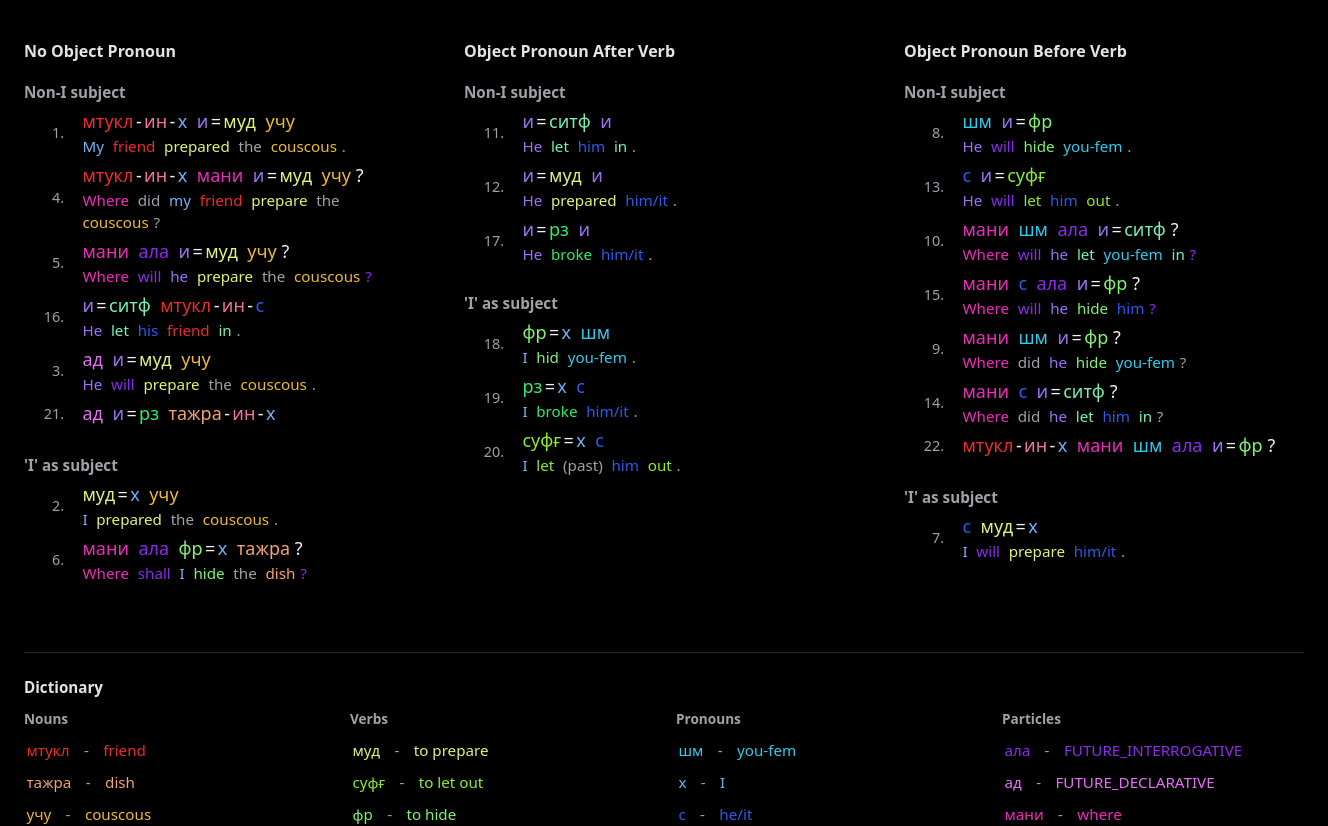
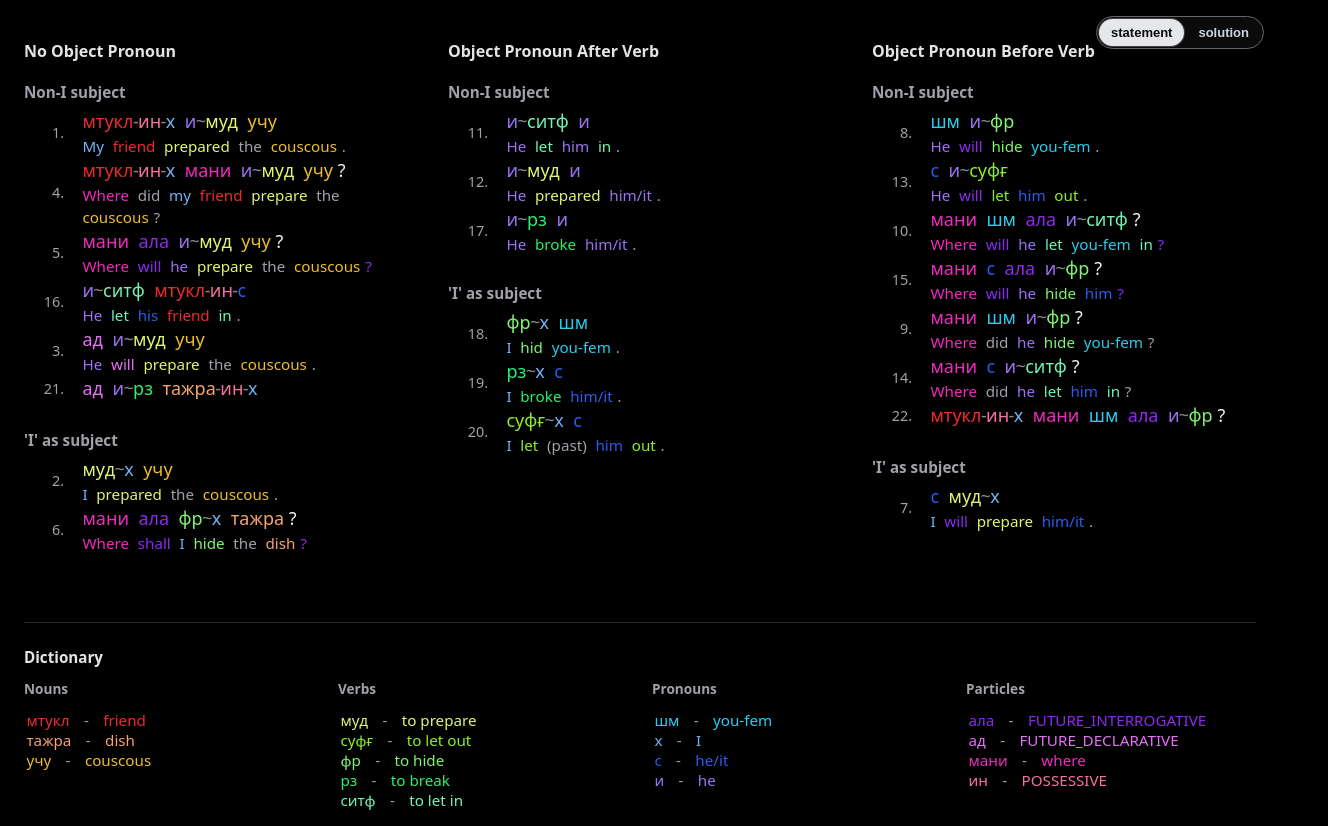
Before and after one commit to vpavlenko/figuig, a Next.js app: page / in a window 1280 px wide. Shown: the top 826 px of the page, 1328 px wide, since content can reach past the window. Built offline with nearby package versions, Linux system fonts and the light colour scheme.

Commit message:
solution, tight paddings

```diff
--- a/app/globals.css
+++ b/app/globals.css
@@ -1,3 +1,14 @@
+*,
+*::before,
+*::after {
+  box-sizing: border-box;
+}
+
+html,
+body {
+  overflow-x: clip;
+}
+
 body {
   margin: 0;
   background: #000;
@@ -11,6 +22,14 @@ main {
   max-width: 100vw;
   margin: 0;
   padding: 2.5rem 1.5rem;
+  overflow-x: clip;
+}
+
+.mode-switch {
+  position: absolute;
+  top: 1rem;
+  right: 1rem;
+  z-index: 10;
 }
 
 .sentences {
@@ -89,7 +108,7 @@ main {
 .dictionary-list {
   display: flex;
   flex-direction: column;
-  gap: 0.75rem;
+  gap: 0;
 }
 
 .dictionary-item {
@@ -120,6 +139,10 @@ main {
   font-size: 0.9rem;
   line-height: 1.5;
   align-self: center;
+}
+
+.entry-number.is-solution {
+  color: #fbbf24;
 }
 
 .entry-source {
--- a/app/page.tsx
+++ b/app/page.tsx
@@ -2,17 +2,21 @@
 
 import { useMemo, useState } from "react";
 
-const EXAMPLE_GAP_PX = 5;
+const EXAMPLE_GAP_PX = 0;
 const SOURCE_ENGLISH_GAP_PX = 0;
 const GROUP_GAP_PX = 28;
 const GROUP_TITLE_GAP_PX = 6;
 const COLOR_LIGHTNESS_DARK = "55%";
 const COLOR_LIGHTNESS_LIGHT = "70%";
+const JOIN_COLOR = "#888";
+const JOIN_MARGIN_PX = -3;
 
 const VERB_SOURCES = new Set(["муд", "суфғ", "фр", "рз", "ситф"]);
 const PRONOUN_SOURCES = new Set(["шм", "х", "с", "и"]);
 const PARTICLE_SOURCES = new Set(["мани", "ин", "ала", "ад"]);
 const NOUN_SOURCES = new Set(["мтукл", "тажра", "учу"]);
+const CLITIC_I_SOURCE_KEY = "и=";
+const ENGLISH_KEY_HIM_OBJECT = "him_obj";
 
 const DICTIONARY_GROUPS: Array<{
   title: string;
@@ -82,7 +86,6 @@ const DICTIONARY = [
     source: "с",
     english: "he/it",
     color: `hsl(225 85% ${COLOR_LIGHTNESS_DARK})`,
-    englishForms: ["him", "him/it", "himit"],
   },
   { source: "и", english: "he", color: `hsl(260 85% ${COLOR_LIGHTNESS_LIGHT})` },
   {
@@ -106,32 +109,34 @@ const DICTIONARY = [
 
 const SENTENCE_GROUP_COLUMNS: Array<{
   title: string;
-  groups: Array<{ title: string; sentences: number[] }>;
+  groups: Array<{ title: string; sentences: number[]; solutionAppend?: number[] }>;
 }> = [
   {
     title: "No Object Pronoun",
     groups: [
-      { title: "Non-I subject", sentences: [1, 4, 5, 16, 3, 21,] },
-      { title: "'I' as subject", sentences: [2, 6] },
+      { title: "Non-I subject", sentences: [1, 4, 5, 16, 3, 21], solutionAppend: [25, 28] },
+      { title: "'I' as subject", sentences: [2, 6], solutionAppend: [23] },
     ],
   },
   {
     title: "Object Pronoun After Verb",
     groups: [
-      { title: "Non-I subject", sentences: [11, 12, 17] },
-      { title: "'I' as subject", sentences: [18, 19, 20] },
+      { title: "Non-I subject", sentences: [11, 12, 17], solutionAppend: [26] },
+      { title: "'I' as subject", sentences: [18, 19, 20], solutionAppend: [27] },
     ],
   },
   {
     title: "Object Pronoun Before Verb",
     groups: [
       { title: "Non-I subject", sentences: [8, 13, 10, 15, 9, 14, 22] },
-      { title: "'I' as subject", sentences: [7] },
+      { title: "'I' as subject", sentences: [7], solutionAppend: [24] },
     ],
   },
 ];
 
 export default function Home() {
+  const [mode, setMode] = useState<"statement" | "solution">("statement");
+
   const entries = [
     { id: 1, source: "мтукл ин х и муд учу", translation: "My friend prepared the couscous." },
     { id: 2, source: "муд х учу", translation: "I prepared the couscous." },
@@ -157,15 +162,75 @@ export default function Home() {
     { id: 18, source: "фр х шм", translation: "I hid you-fem." },
     { id: 19, source: "рз х с", translation: "I broke him/it." },
     { id: 20, source: "суфғ х с", translation: "I let (past) him out." },
-    { id: 21, source: "ад и рз тажра ин х", translation: "" },
-    { id: 22, source: "мтукл ин х мани шм ала и фр ?", translation: "" },
+    {
+      id: 21,
+      source: "ад и рз тажра ин х",
+      translation: mode === "solution" ? "He will break my dish." : "",
+    },
+    {
+      id: 22,
+      source: "мтукл ин х мани шм ала и фр ?",
+      translation: mode === "solution" ? "Where will my friend hide you-fem.?" : "",
+    },
   ];
 
+  const solutionExamples =
+    mode === "solution"
+      ? [
+          {
+            id: 23,
+            translation: "Where shall I let his friend in?",
+            source: "мани ала ситф х мтукл ин с ?",
+          },
+          {
+            id: 24,
+            translation: "Where shall I let you-fem. out?",
+            source: "мани шм ала суфғ х ?",
+          },
+          {
+            id: 25,
+            translation: "My friend broke the dish.",
+            source: "мтукл ин х и рз тажра",
+          },
+          {
+            id: 26,
+            translation: "He hid him/it.",
+            source: "и фр и",
+          },
+          {
+            id: 27,
+            translation: "I prepared him/it.",
+            source: "муд х с",
+          },
+          {
+            id: 28,
+            translation: "His friend will hide the couscous.",
+            source: "мтукл ин с ад и фр учу",
+          },
+        ]
+      : [];
+
   const dictionary = DICTIONARY;
-  const entryById = new Map(entries.map((entry) => [entry.id, entry] as const));
+  const allEntries = [...entries, ...solutionExamples];
+  const entryById = new Map(allEntries.map((entry) => [entry.id, entry] as const));
 
   function normalizeEnglish(token: string) {
     return token.toLowerCase().replace(/[^a-z]+/g, "");
+  }
+
+  function canonicalEnglishKey(englishNormalizedToken: string) {
+    if (englishNormalizedToken === "him" || englishNormalizedToken === "himit") return ENGLISH_KEY_HIM_OBJECT;
+    return englishNormalizedToken;
+  }
+
+  function isCliticI(sourceTokens: string[], tokenIndex: number) {
+    return sourceTokens[tokenIndex] === "и" && VERB_SOURCES.has(sourceTokens[tokenIndex + 1] ?? "");
+  }
+
+  function sourceKeyAt(sourceTokens: string[], tokenIndex: number) {
+    const token = sourceTokens[tokenIndex];
+    if (token === "и" && isCliticI(sourceTokens, tokenIndex)) return CLITIC_I_SOURCE_KEY;
+    return token;
   }
 
   function parseTranslation(translation: string) {
@@ -178,27 +243,38 @@ export default function Home() {
       return { word: token, punctuation: "" };
     });
     const englishNormalizedTokens = wordTokens.map((token) => normalizeEnglish(token.word));
+    const englishKeys = englishNormalizedTokens.map(canonicalEnglishKey);
     const englishTokenSet = new Set<string>();
-    for (const t of englishNormalizedTokens) {
+    for (const t of englishKeys) {
       if (t) englishTokenSet.add(t);
     }
     for (const t of wordTokens) {
       if (t.punctuation) englishTokenSet.add(t.punctuation);
     }
-    return { wordTokens, englishNormalizedTokens, englishTokenSet };
+    return { wordTokens, englishNormalizedTokens, englishKeys, englishTokenSet };
   }
 
   const entryMetaById = useMemo(() => {
-    const meta = new Map<number, { sourceTokenSet: Set<string>; englishTokenSet: Set<string> }>();
-    for (const entry of entries) {
-      const sourceTokenSet = new Set(entry.source.split(/\s+/).filter(Boolean));
+    const meta = new Map<
+      number,
+      {
+        sourceTokens: string[];
+        sourceKeys: string[];
+        sourceKeySet: Set<string>;
+        englishTokenSet: Set<string>;
+      }
+    >();
+    for (const entry of allEntries) {
+      const sourceTokens = entry.source.split(/\s+/).filter(Boolean);
+      const sourceKeys = sourceTokens.map((_, index) => sourceKeyAt(sourceTokens, index));
+      const sourceKeySet = new Set(sourceKeys);
       const englishTokenSet = entry.translation
         ? parseTranslation(entry.translation).englishTokenSet
         : new Set<string>();
-      meta.set(entry.id, { sourceTokenSet, englishTokenSet });
+      meta.set(entry.id, { sourceTokens, sourceKeys, sourceKeySet, englishTokenSet });
     }
     return meta;
-  }, [entries]);
+  }, [allEntries]);
 
   const dictionaryIndex = useMemo(() => {
     const bySource = new Map<string, (typeof DICTIONARY)[number]>();
@@ -221,8 +297,8 @@ export default function Home() {
   const activeEnglishKey = active?.englishKey ?? null;
   const activeOrigin = active?.origin ?? null;
 
-  function activateFromSourceToken(rawToken: string) {
-    setActive({ origin: "source", source: rawToken });
+  function activateFromSourceToken(sourceKey: string) {
+    setActive({ origin: "source", source: sourceKey });
   }
 
   function letSenseForIndex(englishNormalizedTokens: string[], index: number) {
@@ -232,13 +308,40 @@ export default function Home() {
     return null;
   }
 
-  function translationEntryForIndex(englishNormalizedTokens: string[], index: number) {
+  function pickThirdPersonObjectSource(sourceTokens: string[]) {
+    const hasS = sourceTokens.includes("с");
+    const hasObjectI = sourceTokens.some((token, index) => token === "и" && !isCliticI(sourceTokens, index));
+    if (hasS && !hasObjectI) return "с";
+    if (!hasS && hasObjectI) return "и";
+    if (hasS && hasObjectI) return sourceTokens.indexOf("с") < sourceTokens.lastIndexOf("и") ? "с" : "и";
+    return null;
+  }
+
+  function translationEntryForIndex(
+    englishNormalizedTokens: string[],
+    index: number,
+    sourceTokens: string[],
+  ) {
     const token = englishNormalizedTokens[index];
     if (!token) return null;
 
     if (token === "my") return dictionaryIndex.bySource.get("х") ?? null;
     if (token === "his") return dictionaryIndex.bySource.get("с") ?? null;
-    if (token === "will" || token === "shall") return dictionaryIndex.bySource.get("ала") ?? null;
+    if (token === "he") {
+      const entry = dictionaryIndex.bySource.get("и");
+      if (!entry) return null;
+      if (!sourceTokens.some((t, i) => t === "и" && isCliticI(sourceTokens, i))) return null;
+      return { ...entry, source: CLITIC_I_SOURCE_KEY };
+    }
+    if (token === "will" || token === "shall") {
+      if (sourceTokens.includes("ала")) return dictionaryIndex.bySource.get("ала") ?? null;
+      if (sourceTokens.includes("ад")) return dictionaryIndex.bySource.get("ад") ?? null;
+      return dictionaryIndex.bySource.get("ала") ?? null;
+    }
+    if (token === "him" || token === "himit") {
+      const source = pickThirdPersonObjectSource(sourceTokens);
+      return source ? dictionaryIndex.bySource.get(source) ?? null : null;
+    }
 
     if (token === "let" || token === "lets" || token === "letting") {
       return letSenseForIndex(englishNormalizedTokens, index);
@@ -255,21 +358,36 @@ export default function Home() {
     setActive(null);
   }
 
-  function isSourceHighlighted(sentenceId: number, rawToken: string) {
+  function isSourceHighlighted(sentenceId: number, tokenKey: string, tokenIndex: number) {
     if (!activeSource) return false;
-    if (rawToken !== activeSource) return false;
+    if (tokenKey !== activeSource) return false;
     if (activeOrigin !== "english") return true;
     if (!activeEnglishKey) return false;
 
     const meta = entryMetaById.get(sentenceId);
-    return !!meta && meta.englishTokenSet.has(activeEnglishKey);
+    if (!meta || !meta.englishTokenSet.has(activeEnglishKey)) return false;
+
+    if (activeSource === "и") {
+      const lastStandaloneIIndex = meta.sourceTokens.reduce((lastIndex, token, index) => {
+        if (token === "и" && !isCliticI(meta.sourceTokens, index)) return index;
+        return lastIndex;
+      }, -1);
+      if (lastStandaloneIIndex !== -1) return tokenIndex === lastStandaloneIIndex;
+    }
+
+    return true;
   }
 
   function renderSource(sentenceId: number, source: string) {
     const tokens = source.split(/\s+/).filter(Boolean);
+    const lastStandaloneIIndex = tokens.reduce((lastIndex, token, index) => {
+      if (token === "и" && !isCliticI(tokens, index)) return index;
+      return lastIndex;
+    }, -1);
     return (
       <div className="entry-source">
         {tokens.map((token, index) => {
+          const tokenKey = sourceKeyAt(tokens, index);
           const separator =
             index === 0
               ? ""
@@ -280,22 +398,41 @@ export default function Home() {
                     : tokens[index - 1] === "ин" && index - 2 >= 0
                       ? "-"
                     : tokens[index - 1] === "и" && VERB_SOURCES.has(token)
-                        ? "="
+                        ? "~"
                         : token === "х" && VERB_SOURCES.has(tokens[index - 1] ?? "")
-                          ? "="
+                          ? "~"
                           : " ";
 
           return (
             <span key={`${token}-${index}`}>
-              {separator}
+              {separator === "-" || separator === "~" ? (
+                <span
+                  style={{
+                    color: JOIN_COLOR,
+                    display: "inline-block",
+                    marginLeft: JOIN_MARGIN_PX,
+                    marginRight: JOIN_MARGIN_PX,
+                  }}
+                >
+                  {separator}
+                </span>
+              ) : (
+                separator
+              )}
               <span
-                className={`token${isSourceHighlighted(sentenceId, token) ? " is-highlighted" : ""}`}
+                className={`token${
+                  isSourceHighlighted(sentenceId, tokenKey, index) ? " is-highlighted" : ""
+                }`}
                 style={
                   dictionaryIndex.bySource.has(token)
-                    ? { color: dictionaryIndex.bySource.get(token)?.color }
+                    ? token === "и"
+                      ? isCliticI(tokens, index) || index === lastStandaloneIIndex
+                        ? { color: dictionaryIndex.bySource.get(token)?.color }
+                        : undefined
+                      : { color: dictionaryIndex.bySource.get(token)?.color }
                     : undefined
                 }
-                onMouseEnter={() => activateFromSourceToken(token)}
+                onMouseEnter={() => activateFromSourceToken(tokenKey)}
                 onMouseLeave={clearActive}
               >
                 {token}
@@ -308,28 +445,34 @@ export default function Home() {
   }
 
   function renderTranslation(sentenceId: number, translation: string) {
-    const { wordTokens, englishNormalizedTokens } = parseTranslation(translation);
+    const { wordTokens, englishNormalizedTokens, englishKeys } = parseTranslation(translation);
     const meta = entryMetaById.get(sentenceId);
+    const isFutureQuestion =
+      englishNormalizedTokens.includes("will") || englishNormalizedTokens.includes("shall");
+    const futureQuestionSourceKey = meta?.sourceKeySet.has("ала")
+      ? "ала"
+      : meta?.sourceKeySet.has("ад")
+        ? "ад"
+        : null;
     return (
       <div className="entry-translation">
         {wordTokens.map((token, index) => {
-          const entry = translationEntryForIndex(englishNormalizedTokens, index);
-          const englishKey = englishNormalizedTokens[index] ?? "";
+          const entry = translationEntryForIndex(englishNormalizedTokens, index, meta?.sourceTokens ?? []);
+          const englishKey = englishKeys[index] ?? "";
           const isHighlighted =
             !!entry &&
             !!activeSource &&
             entry.source === activeSource &&
             (activeOrigin !== "english" ||
-              (activeEnglishKey === englishKey && !!meta?.sourceTokenSet.has(activeSource)));
-          const isFutureQuestion =
-            englishNormalizedTokens.includes("will") || englishNormalizedTokens.includes("shall");
+              (activeEnglishKey === englishKey && !!meta?.sourceKeySet.has(activeSource)));
           const isQuestionMarkHighlighted =
             token.punctuation === "?" &&
             isFutureQuestion &&
             activeOrigin === "english" &&
-            activeSource === "ала" &&
+            !!futureQuestionSourceKey &&
+            activeSource === futureQuestionSourceKey &&
             activeEnglishKey === "?" &&
-            !!meta?.sourceTokenSet.has("ала");
+            !!meta?.sourceKeySet.has(futureQuestionSourceKey);
           return (
           <span key={`${token.word}${token.punctuation}-${index}`}>
             {index ? " " : ""}
@@ -338,8 +481,8 @@ export default function Home() {
               style={entry ? { color: entry.color } : undefined}
               onMouseEnter={() => {
                 if (!entry) return;
-                const sourceTokenSet = meta?.sourceTokenSet;
-                if (!sourceTokenSet?.has(entry.source)) return;
+                const sourceKeySet = meta?.sourceKeySet;
+                if (!sourceKeySet?.has(entry.source)) return;
                 setActive({ origin: "english", source: entry.source, englishKey });
               }}
               onMouseLeave={clearActive}
@@ -350,13 +493,13 @@ export default function Home() {
               <span
                 className={`token${isQuestionMarkHighlighted ? " is-highlighted" : ""}`}
                 style={
-                  token.punctuation === "?" && isFutureQuestion
-                    ? { color: dictionaryIndex.bySource.get("ала")?.color }
+                  token.punctuation === "?" && isFutureQuestion && futureQuestionSourceKey
+                    ? { color: dictionaryIndex.bySource.get(futureQuestionSourceKey)?.color }
                     : undefined
                 }
                 onMouseEnter={() =>
-                  token.punctuation === "?" && isFutureQuestion
-                    ? setActive({ origin: "english", source: "ала", englishKey: "?" })
+                  token.punctuation === "?" && isFutureQuestion && futureQuestionSourceKey
+                    ? setActive({ origin: "english", source: futureQuestionSourceKey, englishKey: "?" })
                     : null
                 }
                 onMouseLeave={clearActive}
@@ -408,6 +551,68 @@ export default function Home() {
         } as React.CSSProperties
       }
     >
+      <div className="mode-switch">
+        <div
+          role="tablist"
+          aria-label="View mode"
+          style={{
+            display: "inline-flex",
+            padding: 2,
+            border: "1px solid rgb(102, 102, 102)",
+            borderRadius: 999,
+            background: "rgb(11, 11, 11)",
+            gap: 2,
+          }}
+        >
+          <button
+            type="button"
+            role="tab"
+            aria-selected={mode === "statement"}
+            onClick={() => setMode("statement")}
+            style={{
+              border: "none",
+              borderRadius: 999,
+              padding: "6px 12px",
+              fontSize: 13,
+              fontWeight: 600,
+              cursor: "pointer",
+              background: mode === "statement" ? "rgb(229, 231, 235)" : "transparent",
+              color: mode === "statement" ? "rgb(11, 11, 11)" : "rgb(203, 213, 225)",
+              transition: "background 120ms, color 120ms",
+              boxShadow:
+                mode === "statement"
+                  ? "rgba(229, 231, 235, 0.25) 0px 0px 0px 1px"
+                  : undefined,
+            }}
+          >
+            statement
+          </button>
+          <button
+            type="button"
+            role="tab"
+            aria-selected={mode === "solution"}
+            onClick={() => setMode("solution")}
+            style={{
+              border: "none",
+              borderRadius: 999,
+              padding: "6px 12px",
+              fontSize: 13,
+              fontWeight: 600,
+              cursor: "pointer",
+              background: mode === "solution" ? "rgb(229, 231, 235)" : "transparent",
+              color: mode === "solution" ? "rgb(11, 11, 11)" : "rgb(203, 213, 225)",
+              transition: "background 120ms, color 120ms",
+              boxShadow:
+                mode === "solution"
+                  ? "rgba(229, 231, 235, 0.25) 0px 0px 0px 1px"
+                  : undefined,
+            }}
+          >
+            solution
+          </button>
+        </div>
+      </div>
+
       <div className="sentences">
         <div className="sentences-columns">
           {SENTENCE_GROUP_COLUMNS.map((column) => (
@@ -417,12 +622,18 @@ export default function Home() {
                 <section key={group.title} className="group">
                   <h3 className="group-title">{group.title}</h3>
                   <ol className="group-list">
-                    {group.sentences.map((id) => {
+                    {(mode === "solution"
+                      ? [...group.sentences, ...(group.solutionAppend ?? [])]
+                      : group.sentences
+                    ).map((id) => {
                       const entry = entryById.get(id);
                       if (!entry) return null;
+                      const isSolutionNumber = mode === "solution" && entry.id >= 21;
                       return (
                         <li key={entry.id} className="sentence-item">
-                          <div className="entry-number">{entry.id}.</div>
+                          <div className={`entry-number${isSolutionNumber ? " is-solution" : ""}`}>
+                            {entry.id}.
+                          </div>
                           <div>
                             {renderSource(entry.id, entry.source)}
                             {entry.translation ? renderTranslation(entry.id, entry.translation) : null}
@@ -436,6 +647,7 @@ export default function Home() {
             </section>
           ))}
         </div>
+
       </div>
 
       <section className="dictionary">
```
